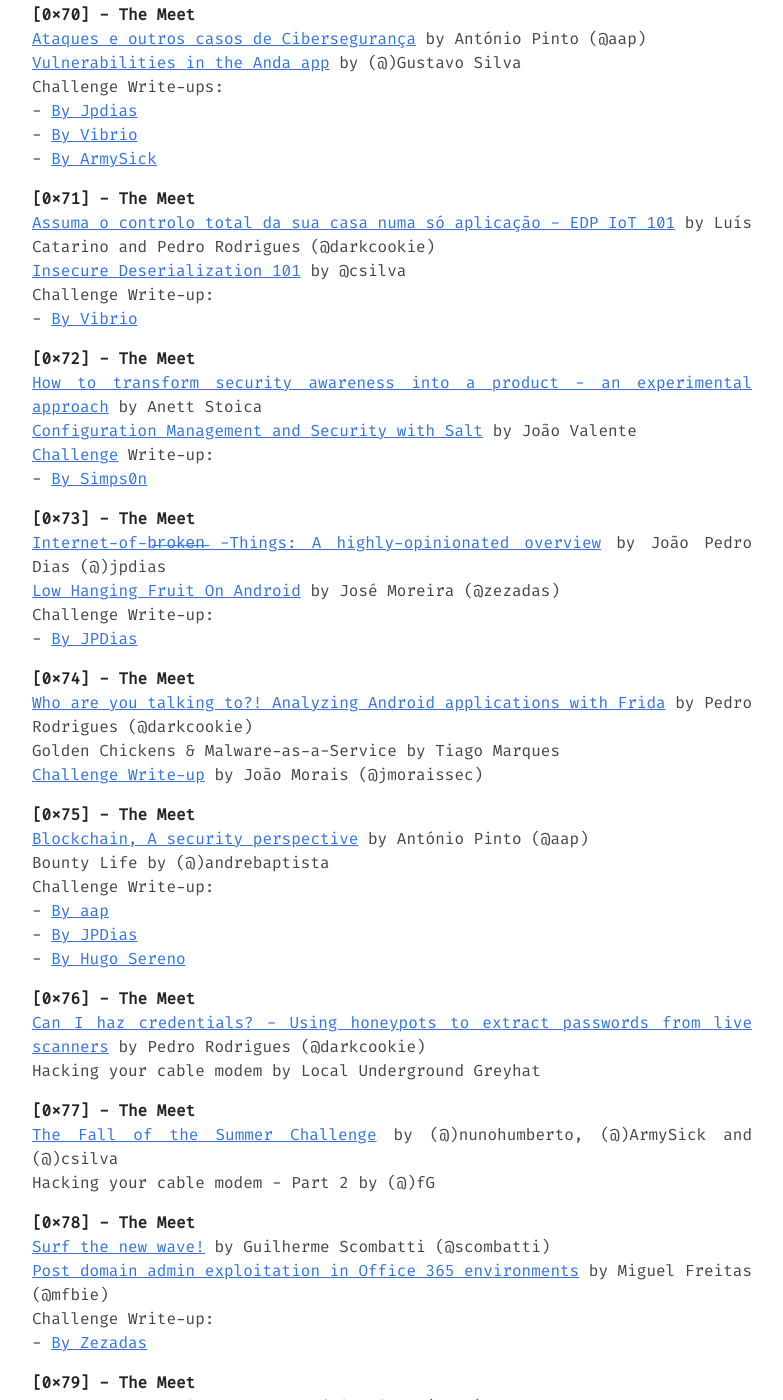
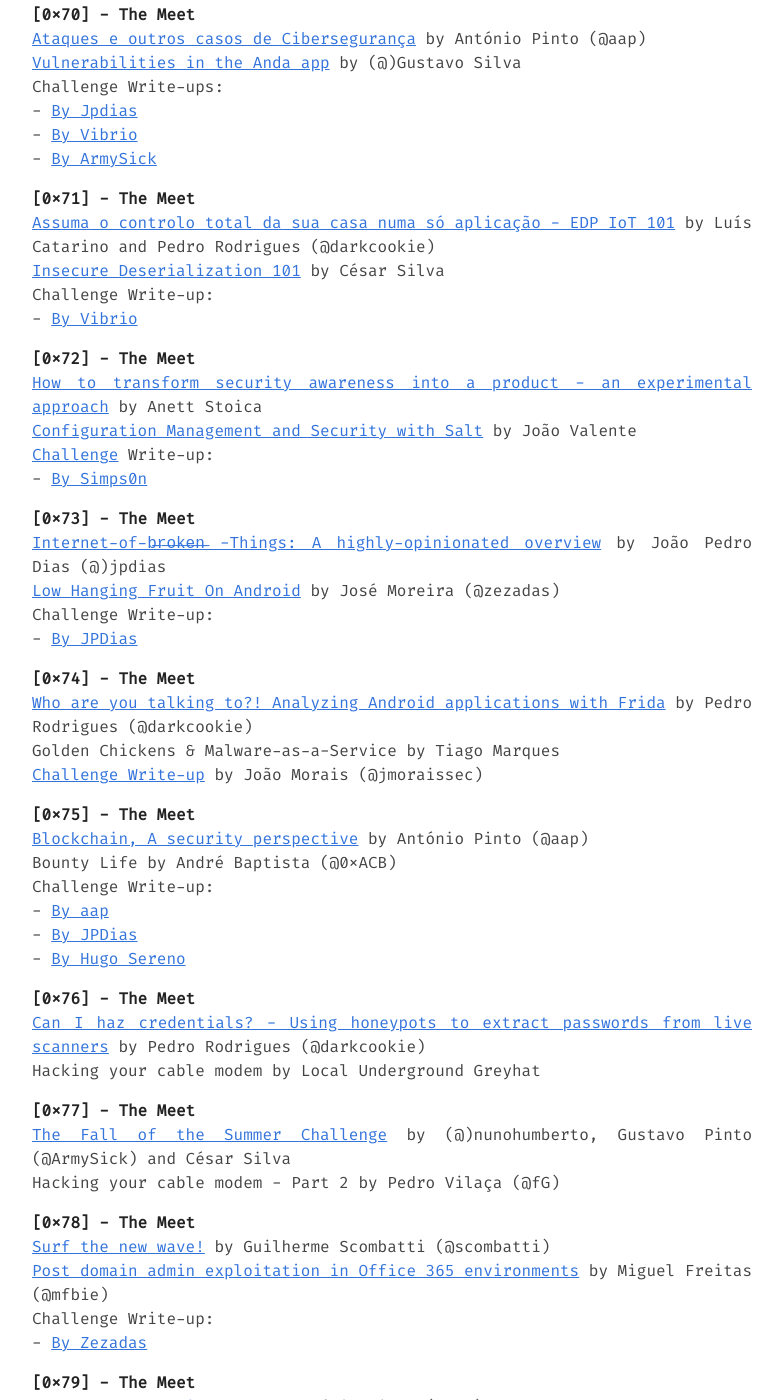
Before and after one commit to 0xOPOSEC/0xOPOSEC.github.io, a Jekyll site: the page built from talks.md, in a window 1280 px wide and 1400 px high, scrolled down 3205 px. Shown: the whole window, without its empty margins (248-1031 px from the left). Built offline with Jekyll 4.4.1, drawn with Linux system fonts in a browser that asks for light colours; some of the changed text lies outside the part shown.

Commit message:
Names Fix Cont

```diff
--- a/talks.md
+++ b/talks.md
@@ -48,7 +48,7 @@ In Headers/ Padlocks / site Seals / CA’s we trust! by pipas
 [Challenge Solution](https://slides.com/duartemonteiro/php-mailer-vulnerability#/) by Duarte Monteiro (@d0kt0r)
 
 **\[0x39\] - The Meet**
-[Is there an EFI monster inside your apple?](https://www.dropbox.com/s/nn4wnvop2ypgwxz/Oposec%202017%20-%20Efi%20Monsters.pdf?dl=1) @fG!
+[Is there an EFI monster inside your apple?](https://www.dropbox.com/s/nn4wnvop2ypgwxz/Oposec%202017%20-%20Efi%20Monsters.pdf?dl=1) Pedro Vilaça (@fG)
 [RSA for CTF'ers](https://www.dropbox.com/s/2b8ow8x2mjjll35/Talk_OPOSEC.pdf?dl=1) ([Demos](https://www.dropbox.com/s/lfzcff2h40yxmim/Demos.zip?dl=1)) by José Sousa (@k414x) and Joana
 
 **\[0x61\] - The Meet**
@@ -61,7 +61,7 @@ In Headers/ Padlocks / site Seals / CA’s we trust! by pipas
 
 **\[0x63\] - The Meet**
 Lessons from Billions of Breached Records by Troy Hunt
-Knock knock, who's there? NSA! by fG!
+Knock knock, who's there? NSA! by Pedro Vilaça (@fG)
 
 **\[0x64\] - The Meet**
 [Trust issues](https://www.dropbox.com/s/6zx4dt15t7niy28/Trust%20issues_final.pptx?dl=1) by pushdword
@@ -139,7 +139,7 @@ Challenge Write-ups:
 
 **\[0x71\] - The Meet**
 [Assuma o controlo total da sua casa numa só aplicação - EDP IoT 101](https://www.dropbox.com/s/uoqbnlkvicxlj4h/EDP%20101.pdf?dl=1) by Luís Catarino and Pedro Rodrigues (@darkcookie)
-[Insecure Deserialization 101](https://slides.com/apl3b/deserialization-35/?token=hDJFVzs9#/) by @csilva
+[Insecure Deserialization 101](https://slides.com/apl3b/deserialization-35/?token=hDJFVzs9#/) by César Silva
 Challenge Write-up:
 \- [By Vibrio](https://gist.github.com/ricardojba/7c5503bb04fd3bcc566308d13e978bd7)
 
@@ -162,7 +162,7 @@ Golden Chickens & Malware-as-a-Service by Tiago Marques
 
 **\[0x75\] - The Meet**
 [Blockchain, A security perspective](https://www.dropbox.com/s/heb7spszmvtp2xc/Blokchain-A_Security_Perspective.pdf?dl=1) by António Pinto (@aap)
-Bounty Life by (@)andrebaptista
+Bounty Life by André Baptista (@0xACB)
 Challenge Write-up:
 \- [By aap](https://www.dropbox.com/s/mx5y2fvrwyj88vs/challenge-writeup.pdf?dl=1)
 \- [By JPDias](https://jpdias.me/infosec/iot/2019/06/30/oposecjunechallenge.html)
@@ -173,8 +173,8 @@ Challenge Write-up:
 Hacking your cable modem by Local Underground Greyhat
 
 **\[0x77\] - The Meet**
-[The Fall of the Summer Challenge](https://www.dropbox.com/s/wj81z0zpivg8t5s/Fall%20of%20the%20Summer%20Challenge.pdf?dl=1) by (@)nunohumberto, (@)ArmySick and (@)csilva
-Hacking your cable modem - Part 2 by (@)fG
+[The Fall of the Summer Challenge](https://www.dropbox.com/s/wj81z0zpivg8t5s/Fall%20of%20the%20Summer%20Challenge.pdf?dl=1) by (@)nunohumberto, Gustavo Pinto (@ArmySick) and César Silva
+Hacking your cable modem - Part 2 by Pedro Vilaça (@fG)
 
 **\[0x78\] - The Meet**
 [Surf the new wave!](https://slides.com/guilhermescombatti/deck-2-0fe562#/) by Guilherme Scombatti (@scombatti)
```
Also changed, not shown: other parts of talks.md (+2 -2 lines).
